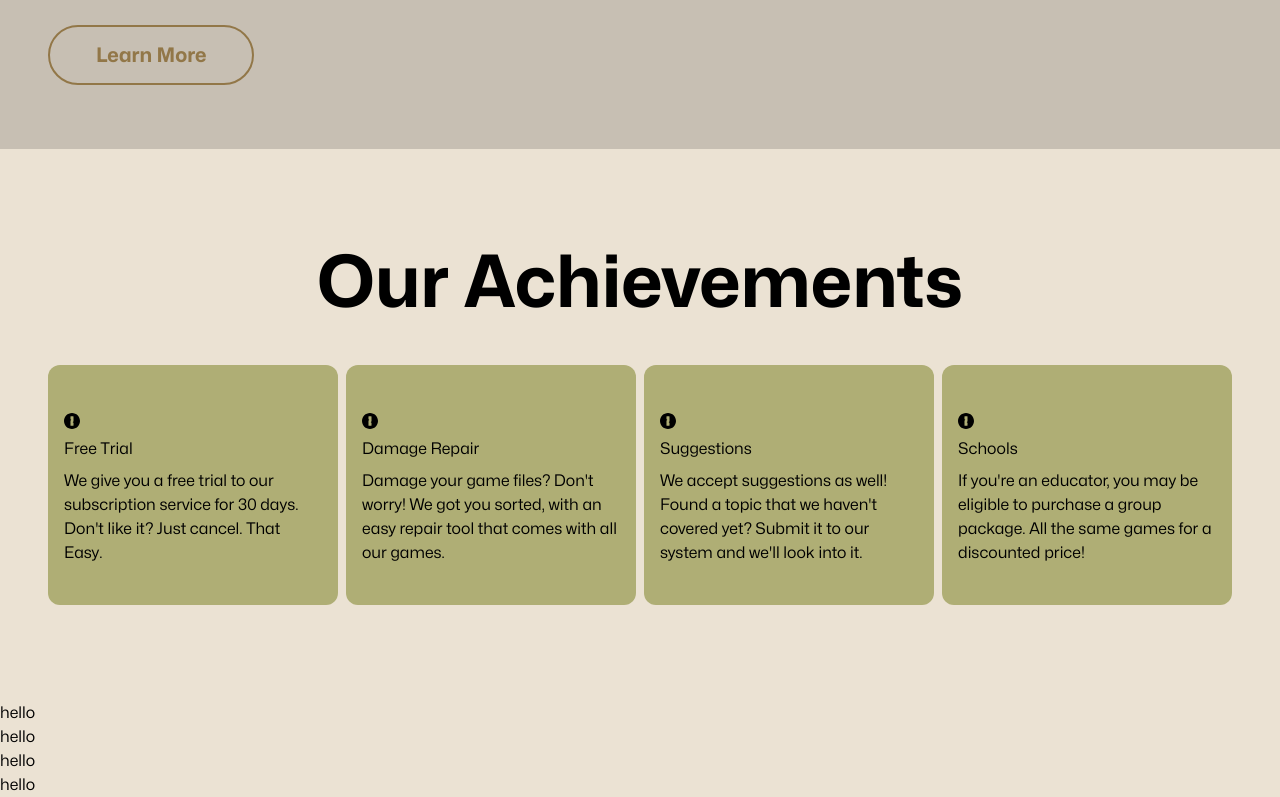
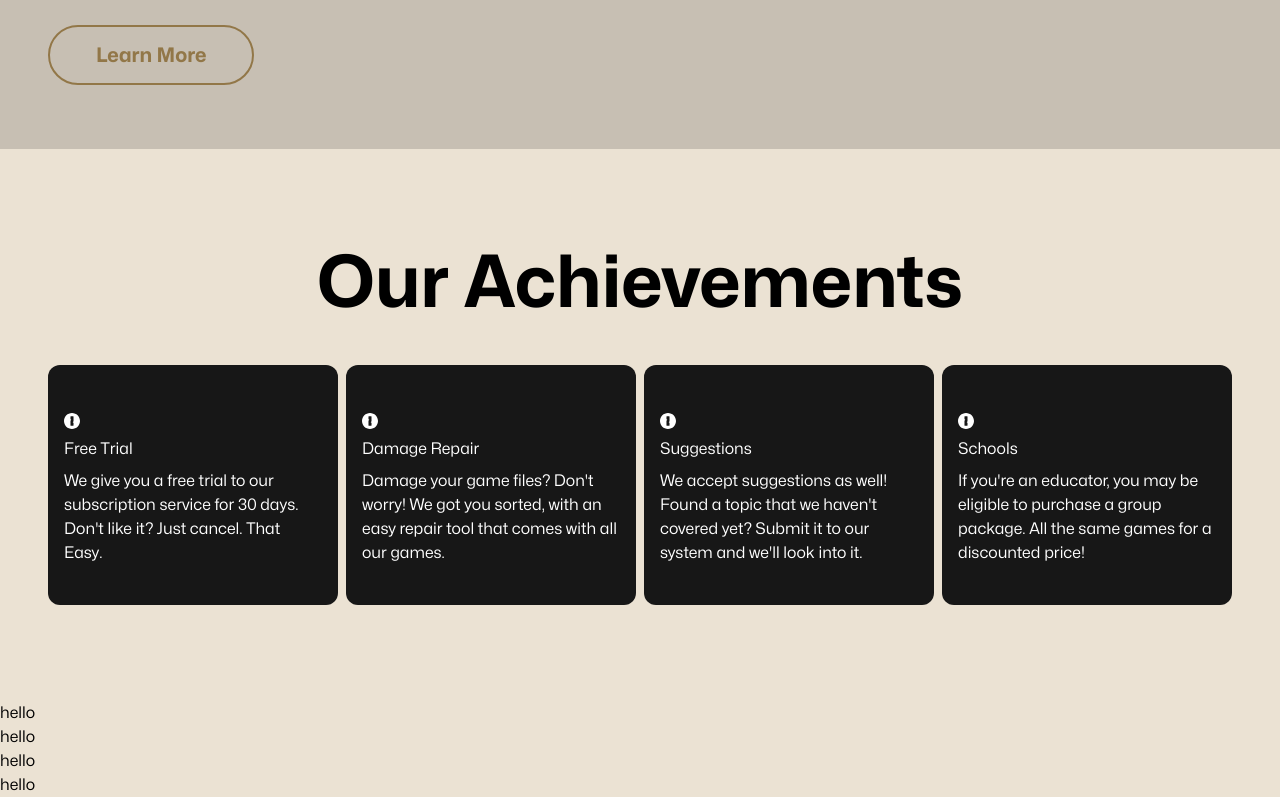
Before and after one commit to vinaysruban/combatwombatsftc, a Next.js app in the folder combatwombatsftc/: page / in a window 1280 px wide. Shown: the part 1380-2177 px from the top of the page. Built offline with nearby package versions, Linux system fonts and the light colour scheme; what tailwind-children would draw is missing.

Commit message:
Changed up colours

```diff
--- a/combatwombatsftc/src/components/achievements.tsx
+++ b/combatwombatsftc/src/components/achievements.tsx
@@ -23,7 +23,7 @@ const achievements = [
 const keys = [1, 2, 3, 4];
 
 const achievementsList = achievements.map((achievement, key) => (
-  <div className="bg-lightgreen dark:bg-mutegrey h-60 px-4 py-4 rounded-xl" key={key}>
+  <div className="bg-darkgrey dark:bg-mutegrey h-60 px-4 py-4 rounded-xl text-white" key={key}>
     <Si1Password className="mt-8 mb-2" />
     <h4 className="my-2">{achievement[0]}</h4>
     <span className="my-2">{achievement[1]}</span>
```
